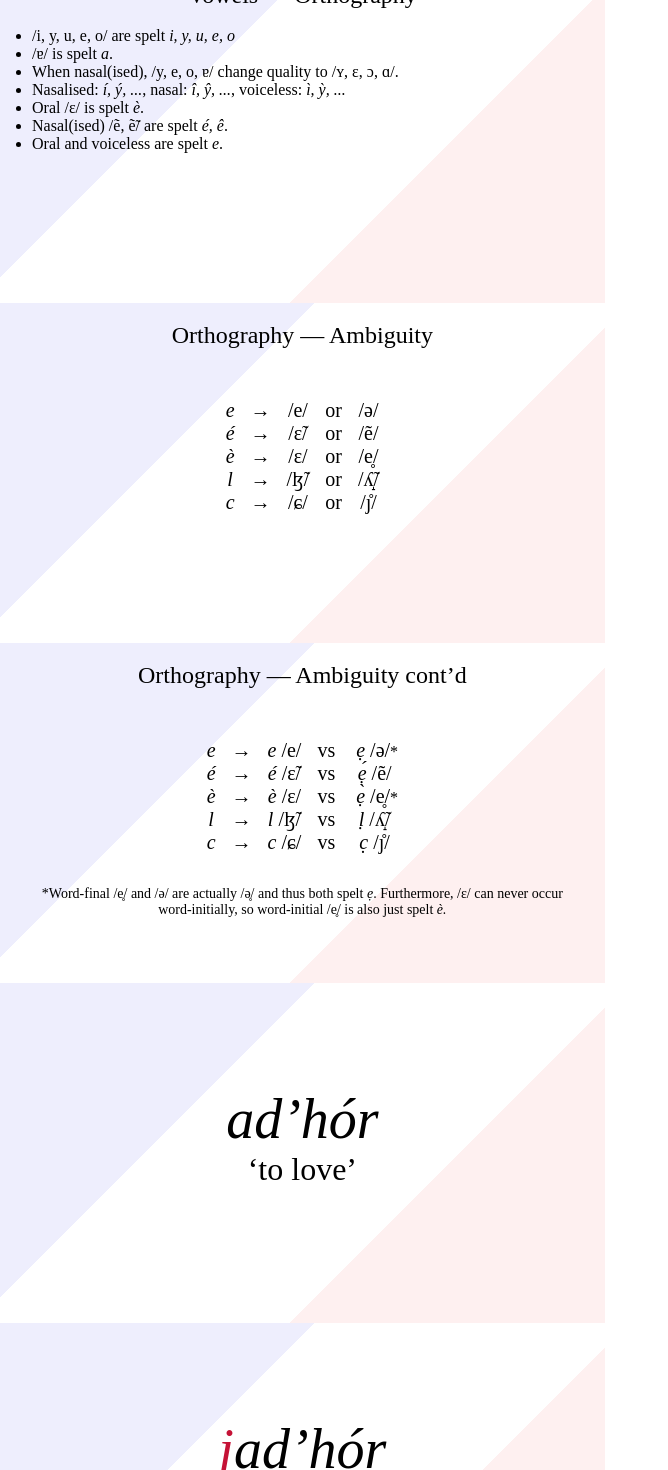
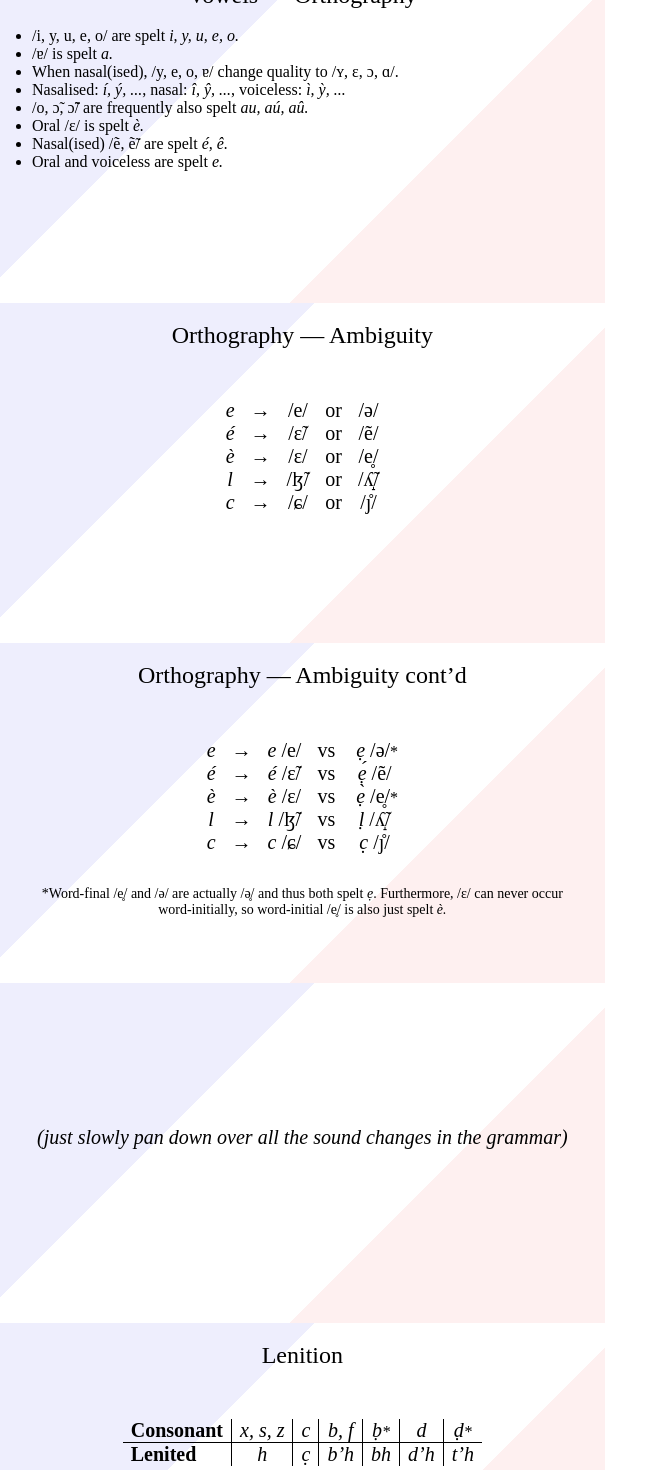
Before and after one commit to Agma-Schwa/ULTRAFRENCH, a SvelteKit app in the folder SLIDES/: page / in a window 1280 px wide. Shown: the part 5480-6950 px from the top of the page, without its empty margins (0-668 px from the left). Built offline with nearby package versions, Linux system fonts and the light colour scheme.

Commit message:
[Slides] Add SeqListPages component

```diff
--- a/SLIDES/src/lib/style.scss
+++ b/SLIDES/src/lib/style.scss
@@ -54,6 +54,13 @@ div.content {
     padding: 1rem 2rem 0;
 }
 
+table.lenition-table {
+    td { padding-inline: .5rem !important; }
+    td + td { border-left: 1px solid black; }
+    td:first-child { text-align: left; }
+    tr:nth-child(2) { border-top: 1px solid black; }
+}
+
 /// ===========================================================================
 ///  Short Helpers
 /// ===========================================================================
@@ -83,6 +90,12 @@ div.content {
 .closer { margin-top: -.5rem; }
 .no-box-shadow { box-shadow: none !important; }
 
+.roman {
+    font-variant: normal;
+    font-style: normal;
+    font-weight: normal;
+}
+
 /// ===========================================================================
 ///  Printing
 /// ===========================================================================
--- a/SLIDES/src/lib/text.ts
+++ b/SLIDES/src/lib/text.ts
@@ -6,11 +6,31 @@ namespace TextFormat {
         let classes = '';
         for (let i = 0; i < format.length; i++) {
             if (format[i] != '$') continue;
+            classes += ' ';
             classes += ActOnFormatSpecifier(format[++i], false);
         }
         return classes;
     }
 
+    /// Supported format specifiers:
+    ///
+    /// $r = red
+    /// $u = blue (MTG moment, I know)
+    /// $g = green
+    /// $y = yellow
+    /// $v = purple
+    /// $n = navy (blue)
+    /// $o = orange
+    /// $a = active ($r + $s)
+    /// $p = passive ($u + $s)
+    /// $b = bold
+    /// $i = italic
+    /// $s = small-caps
+    /// $m = roman (normal)
+    /// $ <space> = nbsp
+    /// q = Close span.
+    /// <$X...> = $X applied to ... only.
+    /// $1-$9 = font size 1-9
     export function ActOnFormatSpecifier(spec: string, escape_invalid: boolean): string {
         switch (spec) { /// @formatter:off
             default: return escape_invalid ? '$${spec}' : '';
@@ -26,6 +46,7 @@ namespace TextFormat {
             case 's': return 'small-caps';
             case 'a': return 'red small-caps';
             case 'p': return 'blue small-caps'
+            case 'm': return 'roman';
             /// @formatter:on
 
             case '1':
--- a/SLIDES/src/routes/+page.svelte
+++ b/SLIDES/src/routes/+page.svelte
@@ -6,6 +6,7 @@
     import Table from './Table.svelte';
     import SeqTablePages from './SeqTablePages.svelte';
     import BasicTable from './BasicTable.svelte';
+    import SeqListPages from './SeqListPages.svelte';
 </script>
 
 <style lang='scss'>
@@ -190,21 +191,24 @@ occur at the very beginning and end of the word.
     />
 </CentrePage>
 
-<Page title='Vowels — Orthography'>
-    <div class='content'>
-        <ul>
-            <li>/i, y, u, e, o/ are spelt <em>i, y, u, e, o</em></li>
-            <li>/ɐ/ is spelt <em>a</em>.</li>
-            <li>When nasal(ised), /y, e, o, ɐ/ change quality to /ʏ, ɛ, ɔ, ɑ/.</li>
-            <li>Nasalised: <em>í, ý, ...</em>, nasal: <em>î, ŷ, ...</em>, voiceless: <em>ì, ỳ, ...</em></li>
-            <li>Oral /ɛ/ is spelt <em>è</em>.</li>
-            <li>Nasal(ised) /ẽ, ẽ̃/ are spelt <em>é, ê</em>.</li>
-            <li>Oral and voiceless are spelt <em>e</em>.</li>
-        </ul>
-    </div>
-</Page>
+<SeqListPages
+    title='Vowels — Orthography'
+    data={[
+        '/i, y, u, e, o/ are spelt $ii, y, u, e, o.',
+        '/ɐ/ is spelt $ia.',
+        'When nasal(ised), /y, e, o, ɐ/ change quality to /ʏ, ɛ, ɔ, ɑ/.',
+        'Nasalised: <$ií, ý, ...>, nasal: <$iî, ŷ, ...>, voiceless: <$iì, ỳ, ...>',
+        '/o, ɔ̃, ɔ̃̃/ are frequently also spelt $iau, aú, aû.',
+        'Oral /ɛ/ is spelt $iè.',
+        'Nasal(ised) /ẽ, ẽ̃/ are spelt $ié, ê.',
+        'Oral and voiceless are spelt $ie.',
+    ]}
+/>
 
-<CentrePage title='Orthography — Ambiguity'  vcenter={false}>
+<!-----------------------------------------------------------------------------
+  Orthography
+------------------------------------------------------------------------------>
+<CentrePage title='Orthography — Ambiguity' vcenter={false}>
     <BasicTable style='margin-top: 3rem' format='$2' colsep='1rem' data={[
         ['$ie', '→', '/e/', 'or', '/ə/'],
         ['$ié', '→', '/ɛ̃/', 'or', '/ẽ/'],
@@ -228,6 +232,35 @@ occur at the very beginning and end of the word.
             <$iẹ>. Furthermore, /ɛ/ can never occur word-initially, so word-initial /e̥/ is also
             just spelt $iè.'/>
     </div>
+</CentrePage>
+
+<CentrePage>
+    <Text v='$2$i(just slowly pan down over all the sound changes in the grammar)'/>
+</CentrePage>
+
+<!-----------------------------------------------------------------------------
+  Nasalisation and Lenition
+------------------------------------------------------------------------------>
+<CentrePage title='Lenition' vcenter={false}>
+    <BasicTable style='margin-top: 3rem' classes='lenition-table' format='$2$i' data={[
+        ['$m$bConsonant', 'x, s, z', 'c', 'b, f', 'ḅ$1*', 'd', 'ḍ$1*'],
+        ['$m$bLenited', 'h', 'c̣', 'b’h', 'bh', 'd’h', 't’h']
+    ]}/>
+
+    <div class='content' style='margin-top: 5rem'>
+        <Text classes='font05' v='*For diachronic reasons, <$id> and <$ib> can be lenited
+            in 2 different ways. Which lenition is used depends on the word; in grammatical
+            material, a dot below is used for ‘hard’ <$id> and <$ib>, which diachronically
+            derive from <$it> and <$ip>.'/>
+    </div>
+</CentrePage>
+
+<CentrePage title='Nasalisation'>
+    <BasicTable format='$2$i' colsep='1rem' data={[
+        ['à, a', '→', 'á'],
+        ['á', '→', 'â'],
+        ['ḍ$1*', '→', 'n'],
+    ]}/>
 </CentrePage>
 
 <!-- Base Form -->
--- a/SLIDES/src/routes/BasicTable.svelte
+++ b/SLIDES/src/routes/BasicTable.svelte
@@ -4,6 +4,7 @@
     import {onMount} from 'svelte';
 
 
+    export let classes: string = '';
     export let colsep: string = '';
     export let format: string = '';
     export let data: string[][];
@@ -30,7 +31,7 @@
     }
 </style>
 
-<table class={TextFormat.ParseTextFormat(format)} bind:this={table} {style}>
+<table class='{TextFormat.ParseTextFormat(format)} {classes}' bind:this={table} {style}>
     <tbody>
     {#each data as row}
         <tr>
--- /dev/null
+++ b/SLIDES/src/routes/SeqListPages.svelte
@@ -0,0 +1,21 @@
+<script lang='ts'>
+    import Page from './Page.svelte';
+    import Text from './Text.svelte';
+
+    export let title: string = '';
+    export let data: string[];
+</script>
+
+{#each data as _, i}
+    <Page {title} classes="{i !== (data.length - 1) ? 'printonly' : ''}">
+        <div class='content'>
+            <ul>
+                {#each data as line, j}
+                    {#if j <= i}
+                        <li><Text v='{line}' /></li>
+                    {/if}
+                {/each}
+            </ul>
+        </div>
+    </Page>
+{/each}
```
Also changed, not shown: SLIDES/src/routes/Text.svelte (+1 -18 lines), 2 other files (tests, documents, lock files or other folders).
